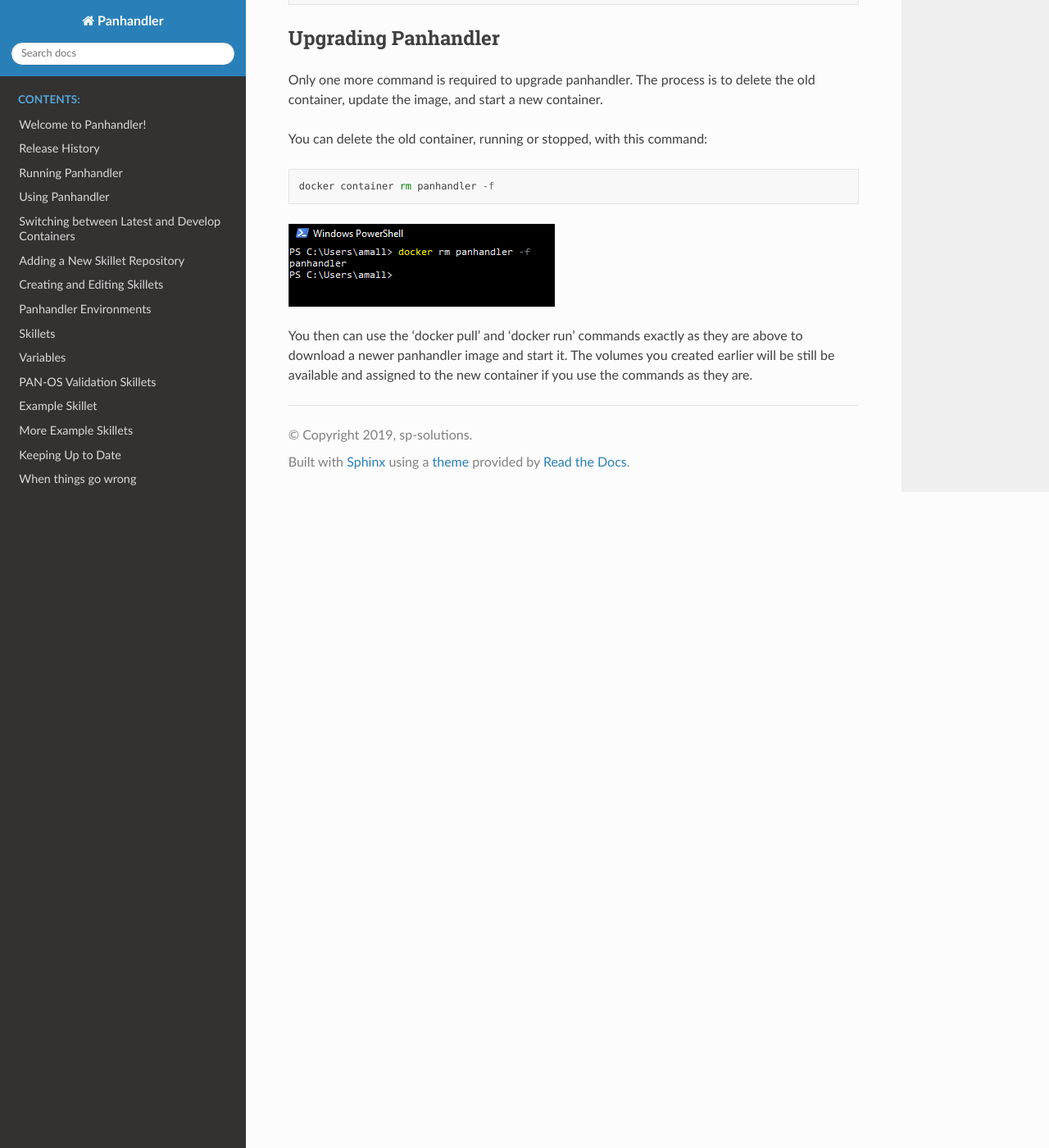
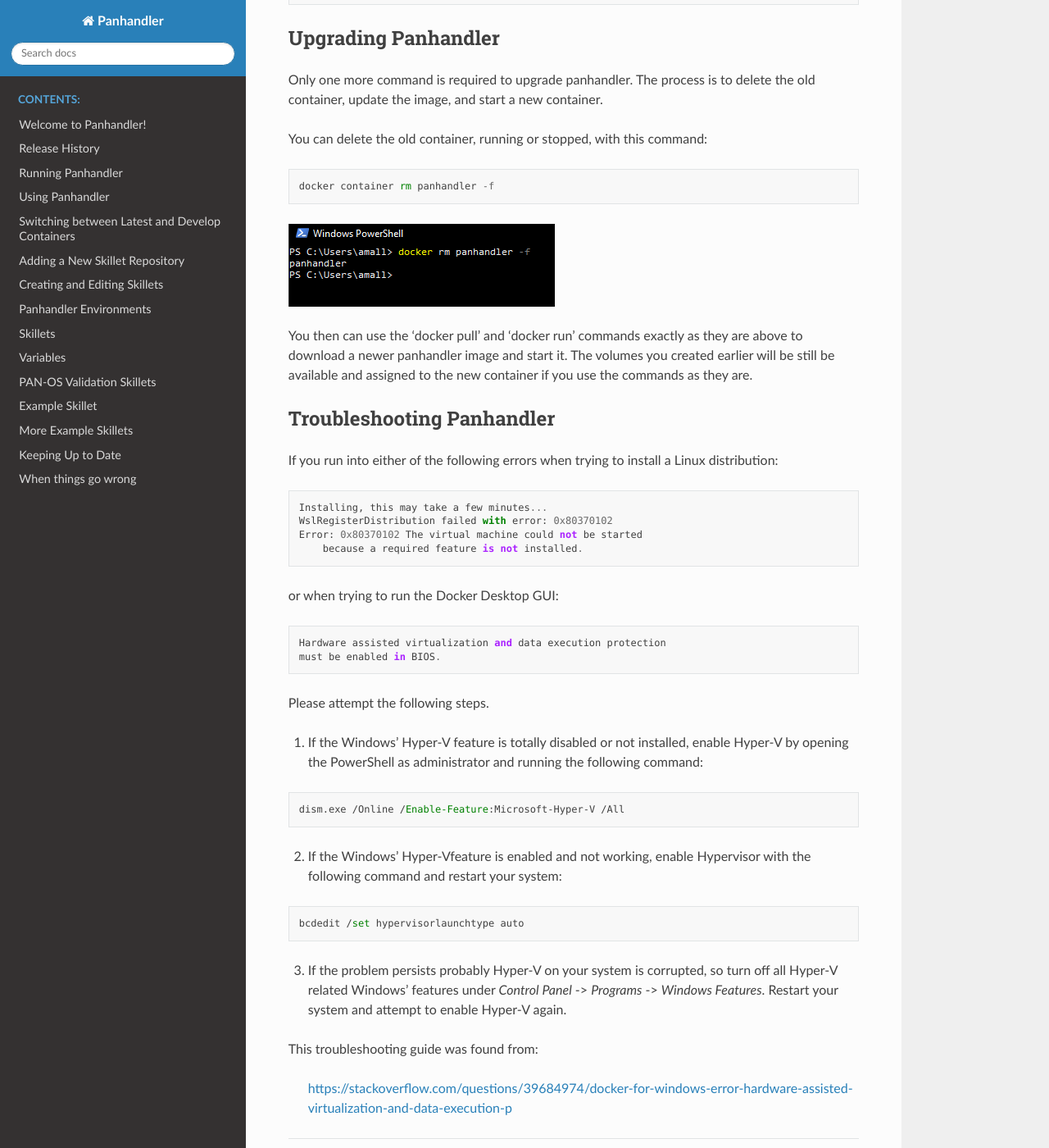
Before and after one commit to PaloAltoNetworks/panhandler, a Sphinx documentation site: the page built from docs/windows_install.rst, in a window 1280 px wide and 1400 px high, scrolled down 3607 px. Shown: the whole window at 82% size. Built offline with Sphinx 7.4.7 and the Read the Docs theme 2.0.0, drawn with Linux system fonts in a browser that asks for light colours.

Commit message:
Update windows_install.rst
Added Troubleshooting Panhandler section

```diff
--- a/docs/windows_install.rst
+++ b/docs/windows_install.rst
@@ -139,3 +139,46 @@
 You then can use the 'docker pull' and 'docker run' commands exactly as they are above to download a newer panhandler
 image and start it. The volumes you created earlier will be still be available and assigned to the new container if
 you use the commands as they are.
+
+Troubleshooting Panhandler
+--------------------------
+
+If you run into either of the following errors when trying to install a Linux distribution:
+
+.. code-block::
+
+  Installing, this may take a few minutes...
+  WslRegisterDistribution failed with error: 0x80370102
+  Error: 0x80370102 The virtual machine could not be started
+      because a required feature is not installed.
+
+or when trying to run the Docker Desktop GUI:
+
+.. code-block::
+
+  Hardware assisted virtualization and data execution protection
+  must be enabled in BIOS.
+
+Please attempt the following steps.
+
+1. If the Windows' Hyper-V feature is totally disabled or not installed, enable Hyper-V by
+   opening the PowerShell as administrator and running the following command:
+
+.. code-block:: powershell
+
+  dism.exe /Online /Enable-Feature:Microsoft-Hyper-V /All
+
+2. If the Windows' Hyper-Vfeature is enabled and not working, enable Hypervisor with the
+   following command and restart your system:
+
+.. code-block:: powershell
+
+  bcdedit /set hypervisorlaunchtype auto
+
+3. If the problem persists probably Hyper-V on your system is corrupted, so turn off all Hyper-V
+   related Windows' features under *Control Panel* -> *Programs* -> *Windows Features*. Restart
+   your system and attempt to enable Hyper-V again.
+
+This troubleshooting guide was found from:
+
+  https://stackoverflow.com/questions/39684974/docker-for-windows-error-hardware-assisted-virtualization-and-data-execution-p
```
